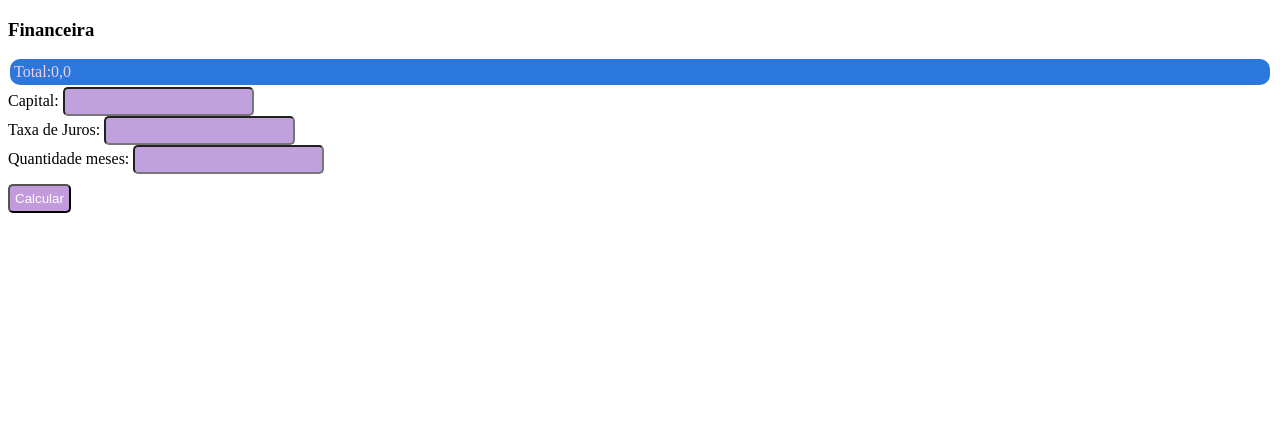
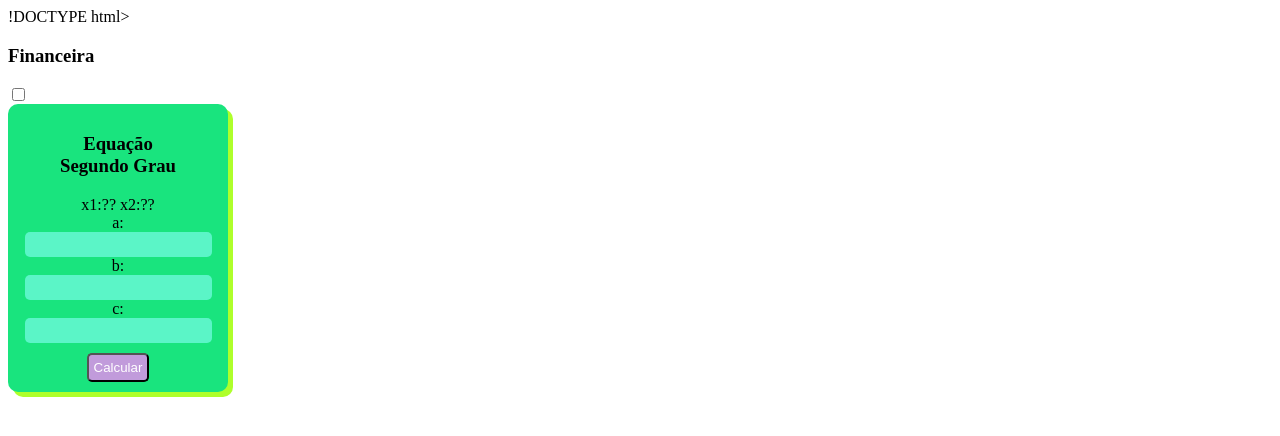
Before and after one commit to mariagabriela123gabi/primeiroi_3t, a plain HTML site: page index.html in a window 1280 px wide. Drawn offline with Linux system fonts and the light colour scheme.

Commit message:
Update index.html

```diff
--- a/index.html
+++ b/index.html
@@ -1,4 +1,4 @@
-<!DOCTYPE html>
+!DOCTYPE html>
 <html lang="en">
 
 <head>
@@ -12,13 +12,15 @@
 
 </head>
 <body>
-    <div class="calculadora">
     <input type="checkbox" id="calcFin">
 
-      <label for="calcFin"><h3>Financeira</h3></label>
+    <div class="calculadora">
 
-        <div class="calcF"></div>
-        <div class="spResultado">
+        <label for="calcFin">
+          <h3>Financeira</h3>
+    </label>
+       <div class="calcF">
+    <div class="spResultado">
             <span id="resultado">Total:0,0</span><br>
         </div>
 
@@ -26,8 +28,42 @@
         Taxa de Juros: <input id="juros" type="text"> <br>
         Quantidade meses: <input id="meses" type="text"> <br>
         <button id="btnCalc" onclick="total()">Calcular</button>
-    </div class="spMes">
-         <span id="mes"></span>
+        <div class="spMes">
+            <span id="mes">Mês a Mês</span>
         </div>
+    </div>
+</div>
+
+<input type="checkbox" id="calcESG">
+<div class="calculadoraRaiz">
+    <label for="calcESG">
+      <h3>Equação <br> Segundo Grau</h3>
+</label>
+   <div class="calcE">
+<div class="spRaiz">
+        <span id="raiz">x1:?? x2:??</span><br>
+    </div>
+
+    a: <input id="a" type="text"> <br>
+    b: <input id="b" type="text"> <br>
+    c: <input id="c" type="text"> <br>
+    <button onclick="calcularRaiz()">Calcular</button>
+    </div>
+</div>
+</div>
 </body>
 </html>
+
+<!DOCTYPE html>
+<html lang="en">
+<head>
+    <meta charset="UTF-8">
+    <meta http-equiv="X-UA-Compatible" content="IE=edge">
+    <meta name="viewport" content="width=device-width, initial-scale=1.0">
+    <title>Document</title>
+    <script src="calculo.js"></script>
+</head>
+<body>
+
+</body>
+</html>
```
